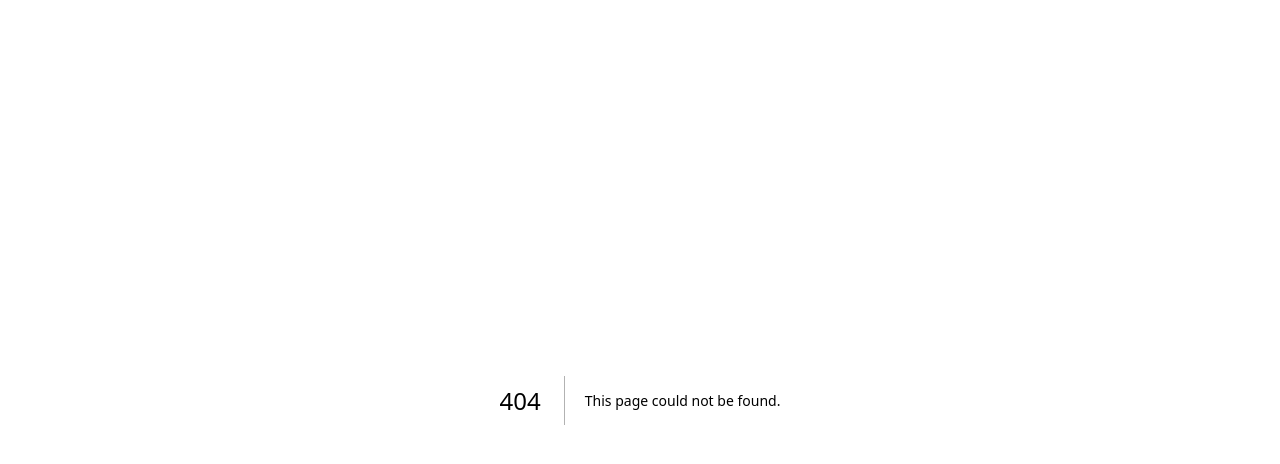
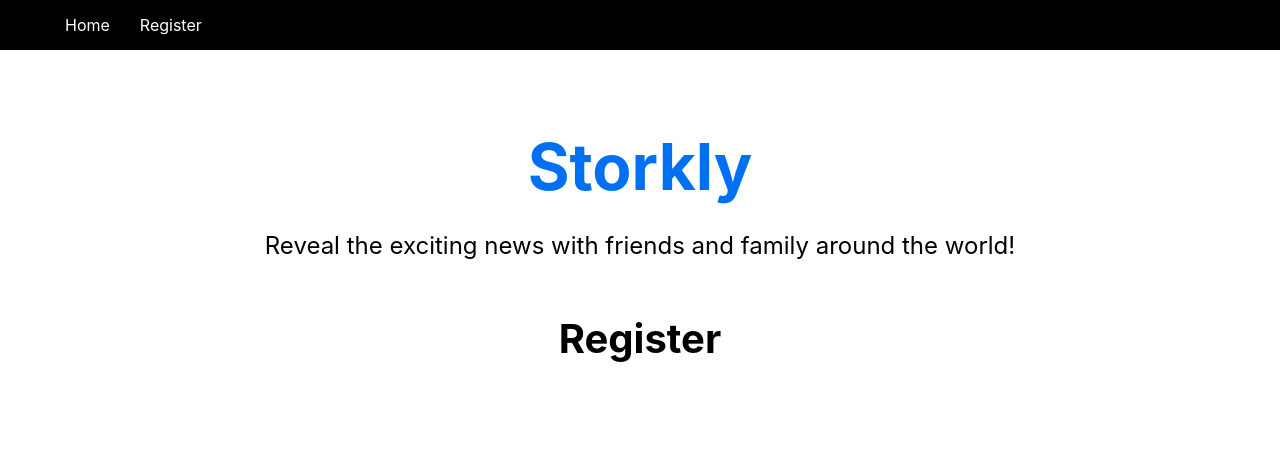
Before and after one commit to stephen-ho/storkly, a Next.js app: page /register in a window 1280 px wide. Before the commit this address had no page. Shown: the top 464 px of the page. Built offline with nearby package versions, Linux system fonts and the light colour scheme.

Commit message:
added header and navbar

```diff
--- /dev/null
+++ b/components/Header.js
@@ -0,0 +1,16 @@
+import headerStyles from '../styles/Header.module.css';
+
+const Header = () => {
+    return (
+        <div>
+            <h1 className={headerStyles.title}>
+                <span>Storkly</span>
+            </h1>
+            <p className={headerStyles.description}>
+                Reveal the exciting news with friends and family around the world!
+            </p>
+        </div>
+    )
+}
+
+export default Header;
--- /dev/null
+++ b/components/Layout.js
@@ -0,0 +1,19 @@
+import styles from '../styles/Layout.module.css';
+import Navbar from './Navbar';
+import Header from './Header';
+
+const Layout = ({ children }) => {
+    return (
+      <>
+        <Navbar/>
+        <div className={styles.container}>
+            <main className={styles.main}>
+                <Header/>
+                {children}
+            </main>
+        </div>
+      </>
+    )
+}
+
+export default Layout;
--- /dev/null
+++ b/components/Navbar.js
@@ -0,0 +1,19 @@
+import Link from 'next/link';
+import navStyles from '../styles/Nav.module.css';
+
+const Navbar = () => {
+    return (
+        <nav className={navStyles.nav}>
+            <ul>
+                <li>
+                    <Link href='/'>Home</Link>
+                </li>
+                <li>
+                    <Link href='/register'>Register</Link>
+                </li>
+            </ul>
+        </nav>
+    )
+}
+
+export default Navbar;
--- a/pages/_app.js
+++ b/pages/_app.js
@@ -1,7 +1,12 @@
-import '../styles/globals.css'
+import '../styles/globals.css';
+import Layout from '../components/Layout';
 
 function MyApp({ Component, pageProps }) {
-  return <Component {...pageProps} />
+  return (
+    <Layout>
+      <Component {...pageProps} />
+    </Layout>
+  )
 }
 
 export default MyApp
--- /dev/null
+++ b/pages/register.js
@@ -0,0 +1,13 @@
+import Head from 'next/head'
+
+const register = () => {
+    return (
+        <div>
+            <Head>
+                <title>Register</title>
+            </Head>
+            <h1>Register</h1>
+        </div>
+    )
+}
+export default register;
--- /dev/null
+++ b/styles/Header.module.css
@@ -0,0 +1,23 @@
+.title a,
+.title span {
+  color: #0070f3;
+  text-decoration: none;
+}
+.title a:hover,
+.title a:focus,
+.title a:active {
+  text-decoration: underline;
+}
+.title {
+  margin: 0;
+  line-height: 1.15;
+  font-size: 4rem;
+}
+.title,
+.description {
+  text-align: center;
+}
+.description {
+  line-height: 1.5;
+  font-size: 1.5rem;
+}
--- /dev/null
+++ b/styles/Layout.module.css
@@ -0,0 +1,17 @@
+.container {
+  min-height: 100vh;
+  padding: 0 0.5rem;
+  display: flex;
+  flex-direction: column;
+  justify-content: flex-start;
+  align-items: center;
+}
+.main {
+  padding: 5rem 0;
+  flex: 1;
+  display: flex;
+  flex-direction: column;
+  justify-content: flex-start;
+  align-items: center;
+  font-size: 1.25rem;
+}
--- /dev/null
+++ b/styles/Nav.module.css
@@ -0,0 +1,18 @@
+.nav {
+  height: 50px;
+  padding: 10px;
+  background: #000;
+  color: #fff;
+  display: flex;
+  align-items: center;
+  justify-content: flex-start;
+}
+.nav ul {
+  display: flex;
+  justify-content: center;
+  align-items: center;
+  list-style: none;
+}
+.nav ul li a {
+  margin: 5px 15px;
+}
```
Also changed, not shown: pages/index.js (+6 -60 lines).
